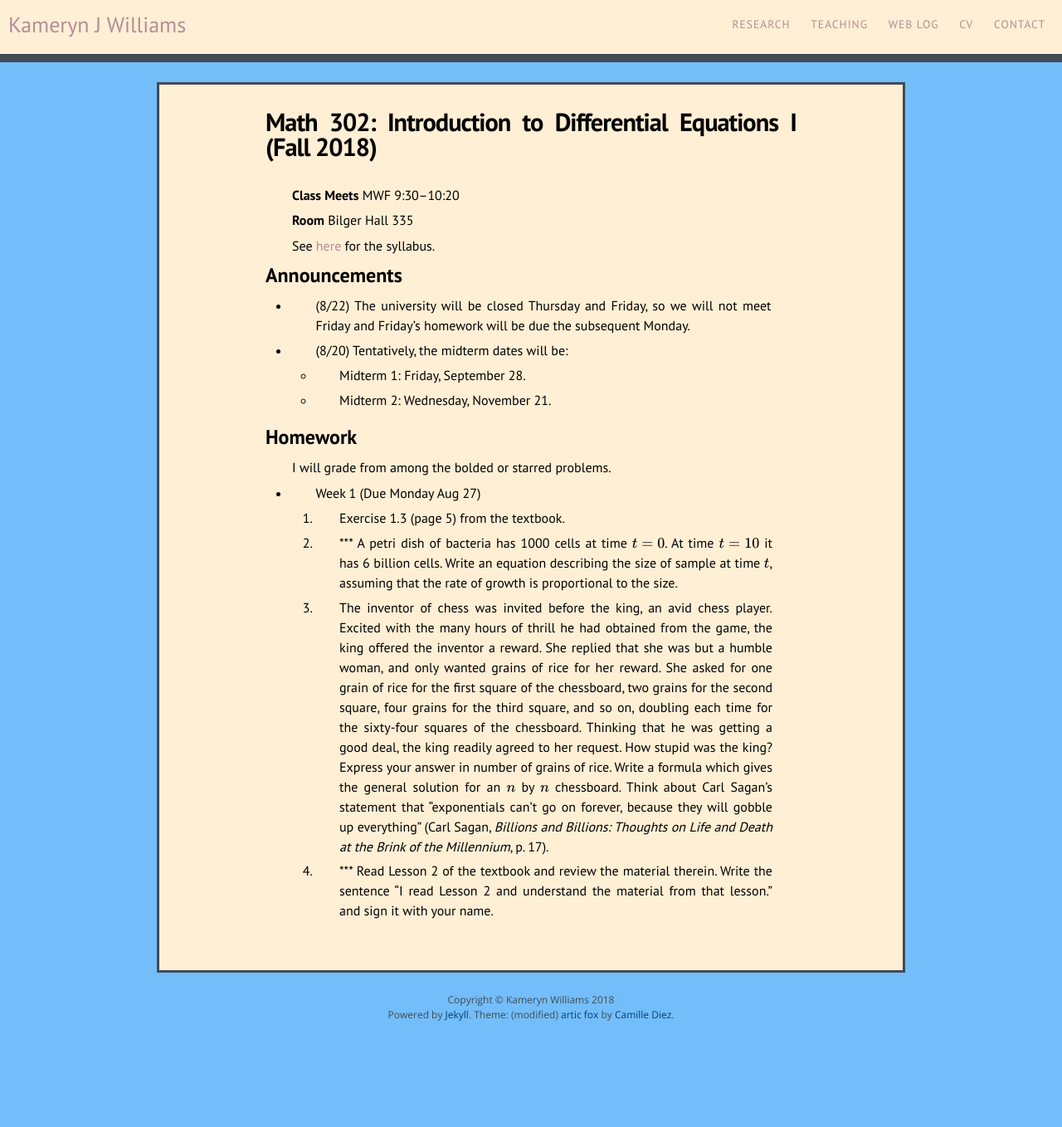
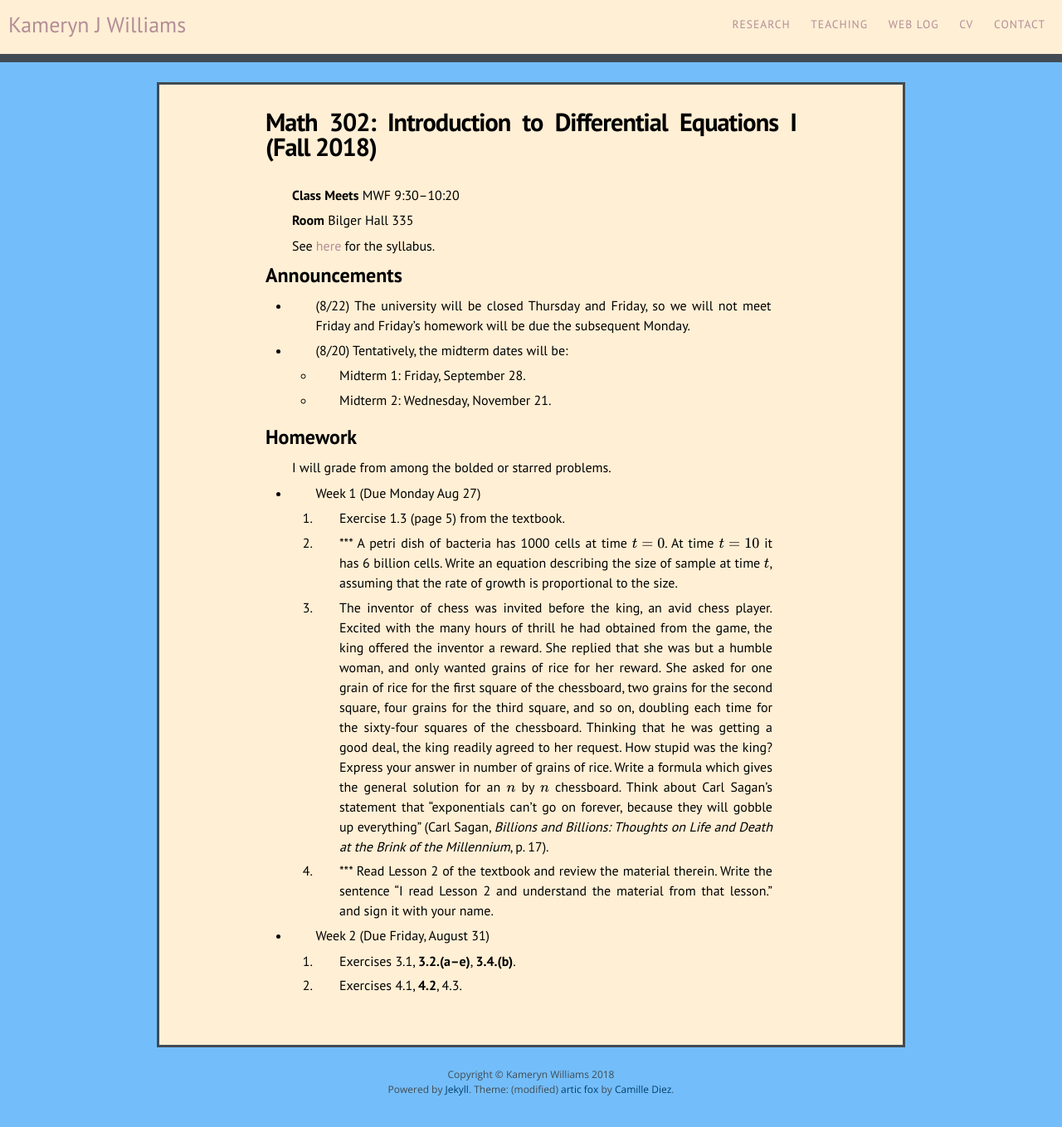
Before and after one commit to kamerynjw/kamerynjw.github.io, a Jekyll site: the page built from teaching/2018/math302.md, in a window 1280 px wide. Shown: the whole page at 83% size. Built offline with Jekyll 4.4.1, drawn with Linux system fonts in a browser that asks for light colours; nearby versions of some CDN libraries; formulas are drawn with MathJax 3; before the commit the page ends 1268 px from its top, so only the background shows below that.

Commit message:
added week's homework for 302

```diff
--- a/teaching/2018/math302.md
+++ b/teaching/2018/math302.md
@@ -35,3 +35,9 @@ I will grade from among the bolded or starred problems.
     3. The inventor of chess was invited before the king, an avid chess player. Excited with the many hours of thrill he had obtained from the game, the king offered the inventor a reward. She replied that she was but a humble woman, and only wanted grains of rice for her reward. She asked for one grain of rice for the first square of the chessboard, two grains for the second square, four grains for the third square, and so on, doubling each time for the sixty-four squares of the chessboard. Thinking that he was getting a good deal, the king readily agreed to her request. How stupid was the king? Express your answer in number of grains of rice. Write a formula which gives the general solution for an $n$ by $n$ chessboard. Think about Carl Sagan's statement that "exponentials can't go on forever, because they will gobble up everything" (Carl Sagan, *Billions and Billions: Thoughts on Life and Death at the Brink of the Millennium*, p. 17).
 
 	4. \*\*\* Read Lesson 2 of the textbook and review the material therein. Write the sentence "I read Lesson 2 and understand the material from that lesson." and sign it with your name.
+
+* Week 2 (Due Friday, August 31)
+
+    1. Exercises 3.1, **3.2.(a–e)**, **3.4.(b)**.
+
+    2. Exercises 4.1, **4.2**, 4.3.
```
